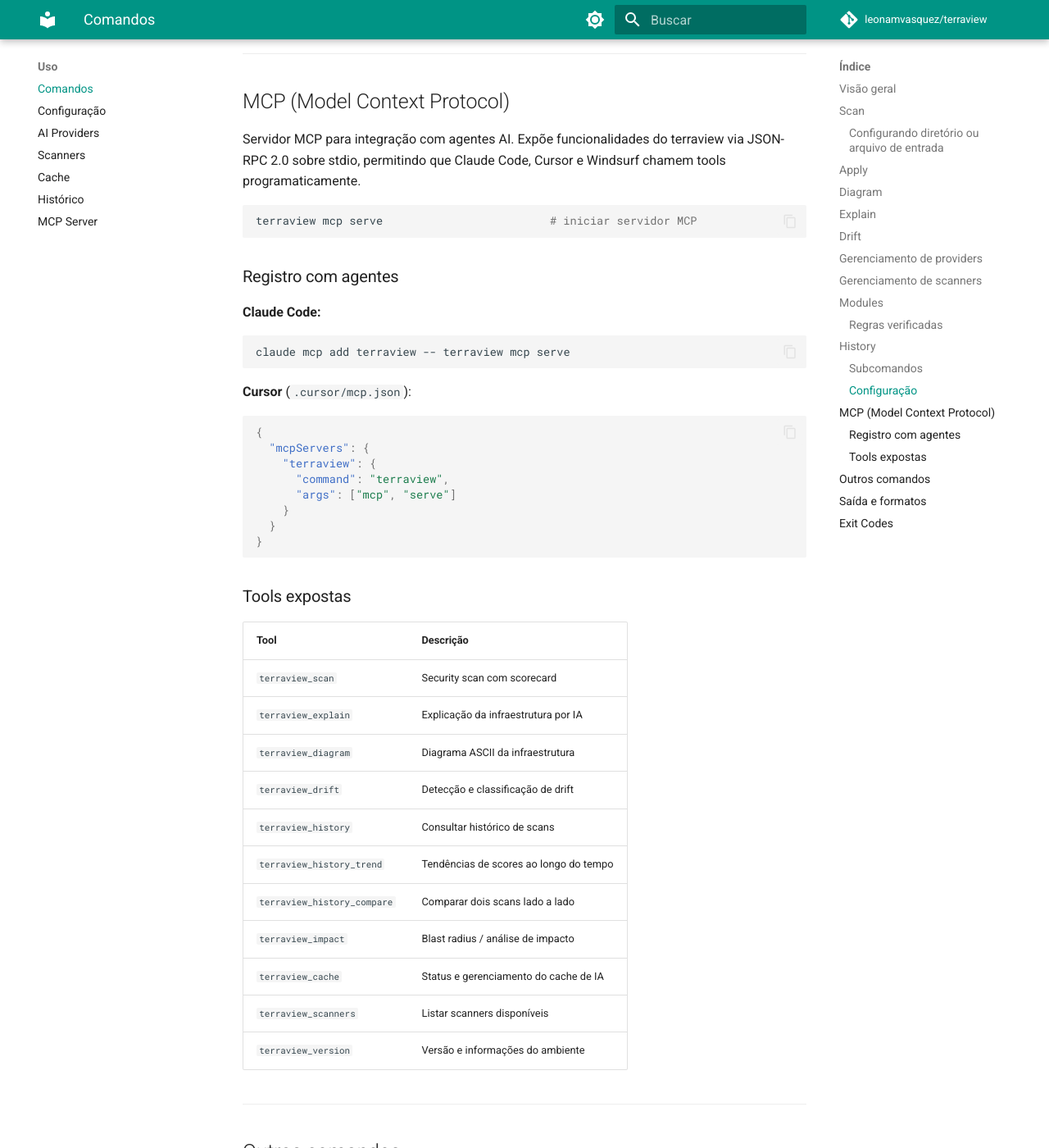
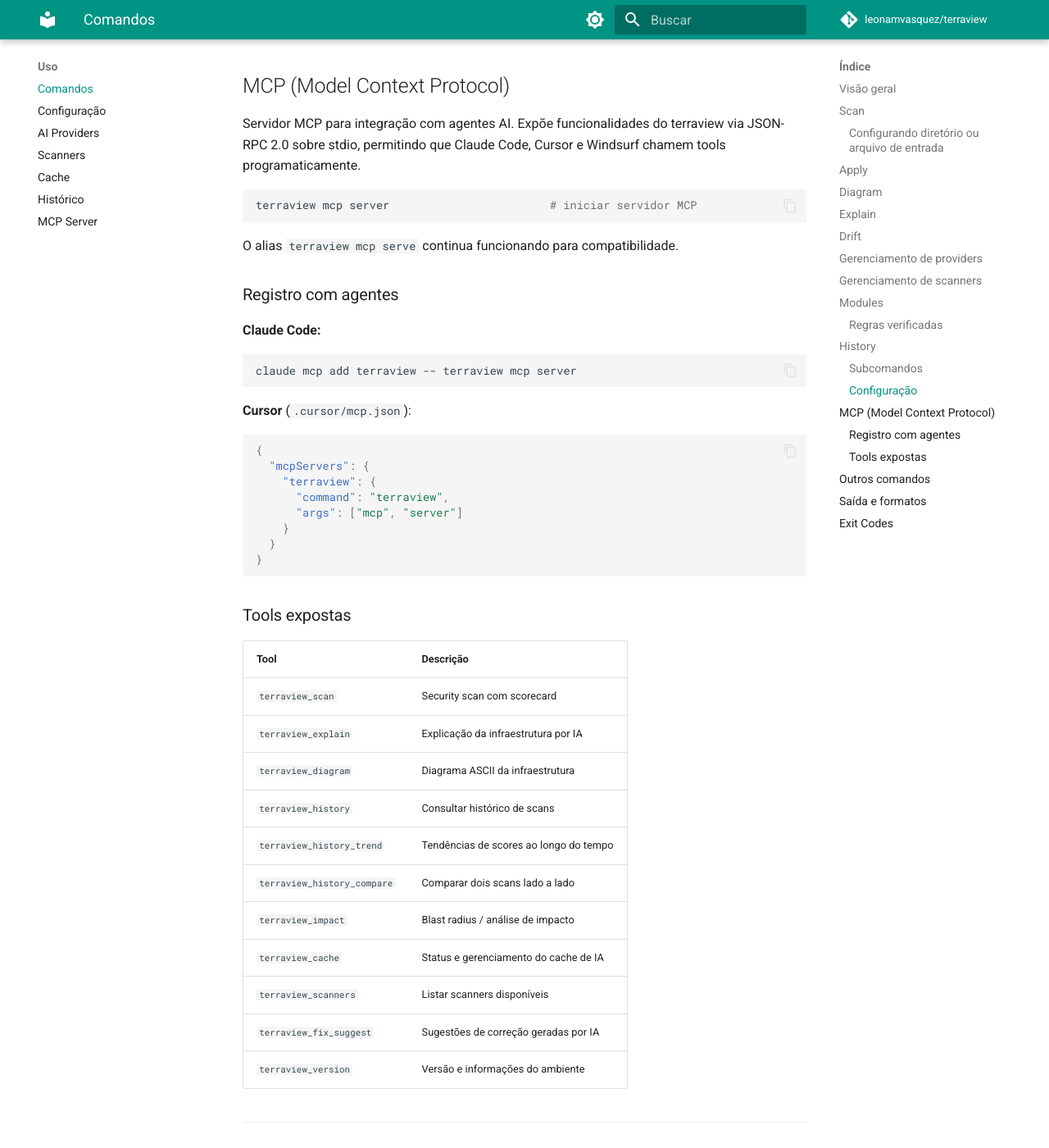
Before and after one commit to leonamvasquez/terraview, an MkDocs documentation site: the page built from docs/usage/commands.md, in a window 1280 px wide and 1400 px high, scrolled down 5941 px. Shown: the whole window at 82% size. Built offline with MkDocs 1.6.1 and Material for MkDocs 9.7.7, drawn with Linux system fonts in a browser that asks for light colours; comment, search, counter and statistics services are not loaded; some of the changed text lies outside the part shown.

Commit message:
refactor(mcp): rename 'mcp serve' to 'mcp server' (serve kept as alias)
Sprint 2 of Decommission Plan. 'server' matches the noun used everywhere
else (Claude Code, Cursor, Windsurf all say "MCP server"), while 'serve'
was a stale verb from an earlier iteration. The old spelling is kept as
a Cobra alias so existing Claude/Cursor registrations keep working.

- Swap mcpServeCmd.Use from "serve" to "server"; add "serve" to Aliases
- Update Long/Short help text and JSON examples (EN + pt-BR)
- Refresh README.en.md, docs/usage/mcp.md, docs/usage/commands.md
- Drop 'terraview_drift' from every MCP tool list in the docs (Sprint 1 cleanup)
- Add 'terraview_fix_suggest' to the documented MCP tool list

Note: internal/blast is retained — still used by internal/mcp/handler_impact
(terraview_impact tool) and internal/aggregator, so Sprint 2 Phase 6 is a
no-op documentation-wise.

````diff
--- a/docs/usage/commands.md
+++ b/docs/usage/commands.md
@@ -25,7 +24,7 @@ Scanner Management:
 
 Integration:
   mcp         Model Context Protocol server for AI agents
-              mcp serve
+              mcp server
 
 Utilities:
   cache       Manage the AI response cache
@@ -280,15 +279,17 @@ history:
 Servidor MCP para integração com agentes AI. Expõe funcionalidades do terraview via JSON-RPC 2.0 sobre stdio, permitindo que Claude Code, Cursor e Windsurf chamem tools programaticamente.
 
 ```bash
-terraview mcp serve                         # iniciar servidor MCP
+terraview mcp server                        # iniciar servidor MCP
 ```
+
+O alias `terraview mcp serve` continua funcionando para compatibilidade.
 
 ### Registro com agentes
 
 **Claude Code:**
 
 ```bash
-claude mcp add terraview -- terraview mcp serve
+claude mcp add terraview -- terraview mcp server
 ```
 
 **Cursor** (`.cursor/mcp.json`):
@@ -298,7 +299,7 @@ claude mcp add terraview -- terraview mcp serve
   "mcpServers": {
     "terraview": {
       "command": "terraview",
-      "args": ["mcp", "serve"]
+      "args": ["mcp", "server"]
     }
   }
 }
@@ -311,13 +312,13 @@ claude mcp add terraview -- terraview mcp serve
 | `terraview_scan` | Security scan com scorecard |
 | `terraview_explain` | Explicação da infraestrutura por IA |
 | `terraview_diagram` | Diagrama ASCII da infraestrutura |
-| `terraview_drift` | Detecção e classificação de drift |
 | `terraview_history` | Consultar histórico de scans |
 | `terraview_history_trend` | Tendências de scores ao longo do tempo |
 | `terraview_history_compare` | Comparar dois scans lado a lado |
 | `terraview_impact` | Blast radius / análise de impacto |
 | `terraview_cache` | Status e gerenciamento do cache de IA |
 | `terraview_scanners` | Listar scanners disponíveis |
+| `terraview_fix_suggest` | Sugestões de correção geradas por IA |
 | `terraview_version` | Versão e informações do ambiente |
 
 ---
````
Also changed, not shown: other parts of docs/usage/commands.md (+0 -1 lines), README.en.md (+9 -7 lines), docs/usage/mcp.md (+7 -4 lines), 2 other files.
